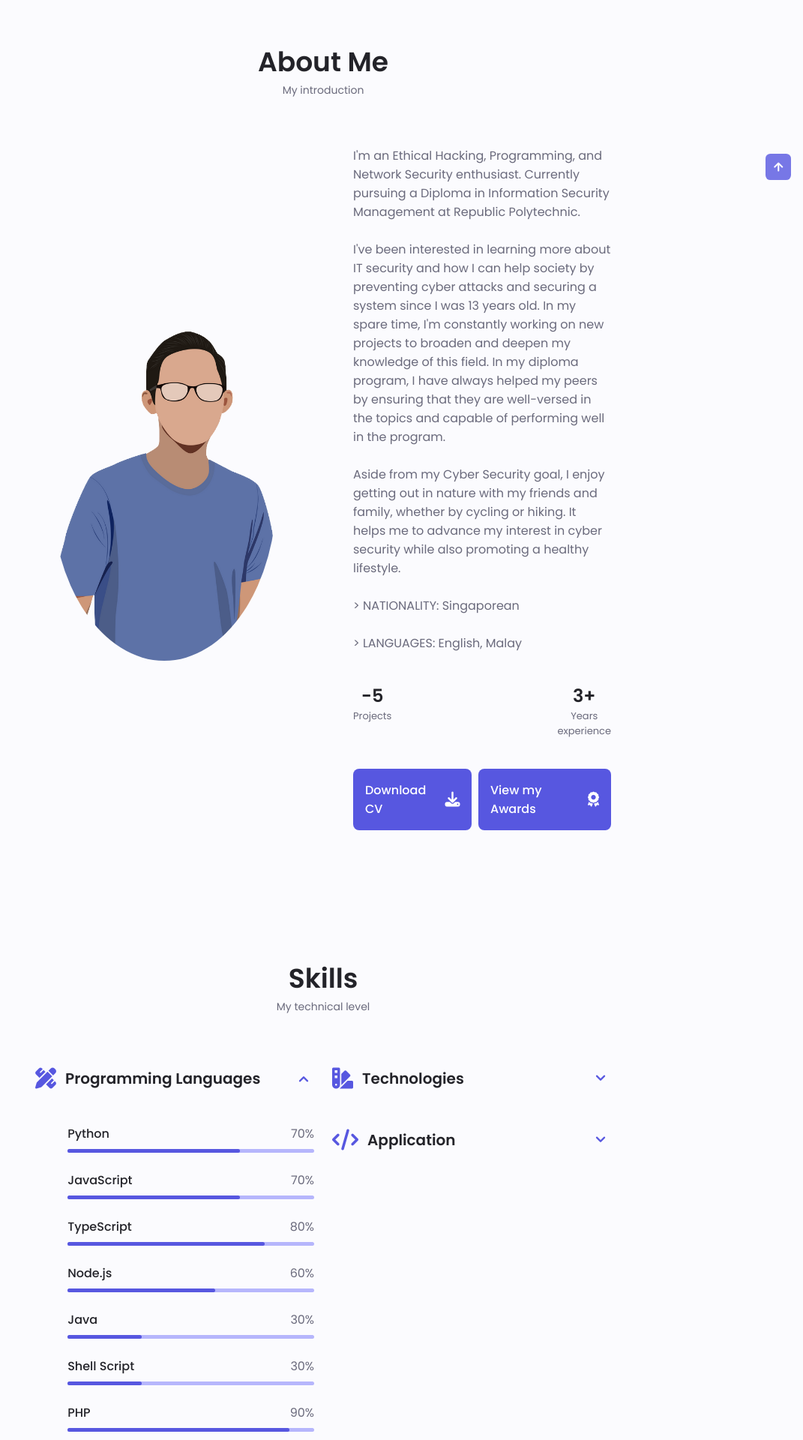
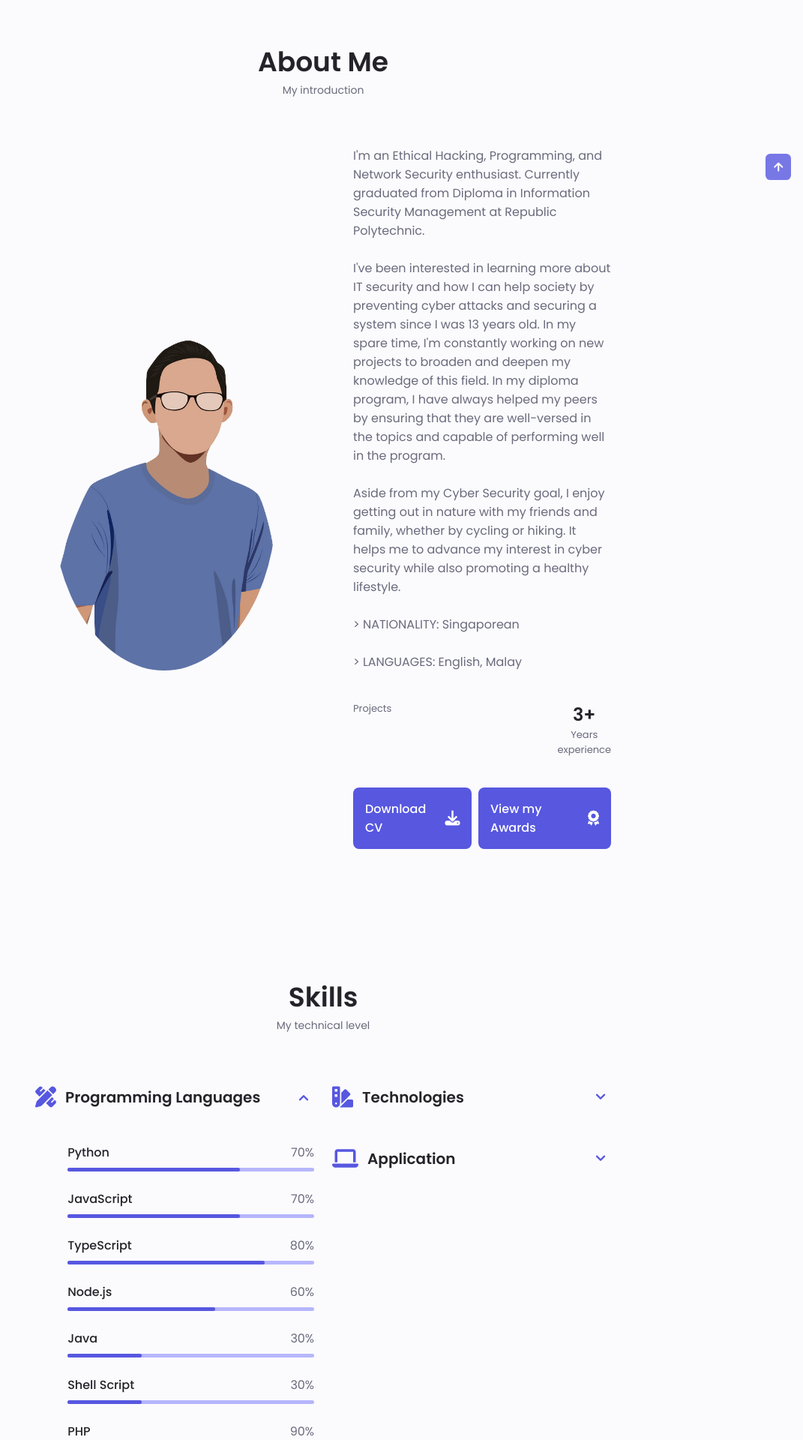
Before and after one commit to WarriorWiras/GuiWeb, a PHP site: page / in a window 1280 px wide. Shown: the part 720-2640 px from the top of the page at 75% size, without its empty margins (209-1280 px from the left). Run offline with PHP 8.4, Linux system fonts and the light colour scheme; data that the repository does not hold is empty; some libraries are stand-ins or nearby versions.

Commit message:
Updated on 11.3.2024

```diff
--- a/CSS/newcss.css
+++ b/CSS/newcss.css
@@ -543,6 +543,9 @@
     width: 85%;
 }
 .skills__github{
+    width: 90%;
+}
+.skills__Linode{
     width: 90%;
 }
 
--- a/allofmywork/about.php
+++ b/allofmywork/about.php
@@ -7,7 +7,7 @@
 
         <div class="about__data">
             <p class="about__description">
-                I'm an Ethical Hacking, Programming, and Network Security enthusiast. Currently pursuing a Diploma in Information Security Management at Republic Polytechnic.<br>
+                I'm an Ethical Hacking, Programming, and Network Security enthusiast. Currently graduated from Diploma in Information Security Management at Republic Polytechnic.<br>
                 <br>I've been interested in learning more about IT security and how I can help society by preventing cyber attacks and securing a system since I was 13 years old. In my spare time, I'm constantly working on new projects to broaden and deepen my knowledge of this field. In my diploma program, I have always helped my peers by ensuring that they are well-versed in the topics and capable of performing well in the program.<br>
                 <br>Aside from my Cyber Security goal, I enjoy getting out in nature with my friends and family, whether by cycling or hiking. It helps me to advance my interest in cyber security while also promoting a healthy lifestyle.
                 <br><br>
@@ -18,7 +18,7 @@
             <div class="about__info">
 
                 <div>
-                    <span class="about__info-title"><?php echo +-5;                            ?></span>
+                    <span class="about__info-title"><?php echo $final;                            ?></span>
                     <span class="about__info-name">Projects</span>
                 </div>
 
--- a/allofmywork/skills.php
+++ b/allofmywork/skills.php
@@ -161,7 +161,7 @@
                     </div>
                     <div class="skills__data">
                         <div class="skills__titles">
-                            <h3 class="skills__name">AWS CLoud Service</h3>
+                            <h3 class="skills__name">AWS Cloud Service</h3>
                             <span class="skills__nuber">70%</span>
                         </div>
                         <div class="skills__bar">
@@ -204,12 +204,21 @@
                             <span class="skills__percentage skills__github"></span>
                         </div>
                     </div>
+                    <div class="skills__data">
+                        <div class="skills__titles">
+                            <h3 class="skills__name">Linode Cloud Service</h3>
+                            <span class="skills__nuber">90%</span>
+                        </div>
+                        <div class="skills__bar">
+                            <span class="skills__percentage skills__Linode"></span>
+                        </div>
+                    </div>
                 </div>
             </div>
 
             <div class="skills__content skills__close">
                 <div class="skills__header">
-                    <i class="fas fa-code skills__icon"></i>
+                    <i class="fas fa-laptop skills__icon"></i>
 
                     <div>
                         <h1 class="skills__title">Application</h1>
@@ -264,7 +273,7 @@
                             <span class="skills__percentage skills__Networking"></span>
                         </div>
                     </div>
-                                        <div class="skills__data">
+                    <div class="skills__data">
                         <div class="skills__titles">
                             <h3 class="skills__name">Ethical Hacking & Penetration Testing</h3>
                             <span class="skills__nuber">65%</span>
```
